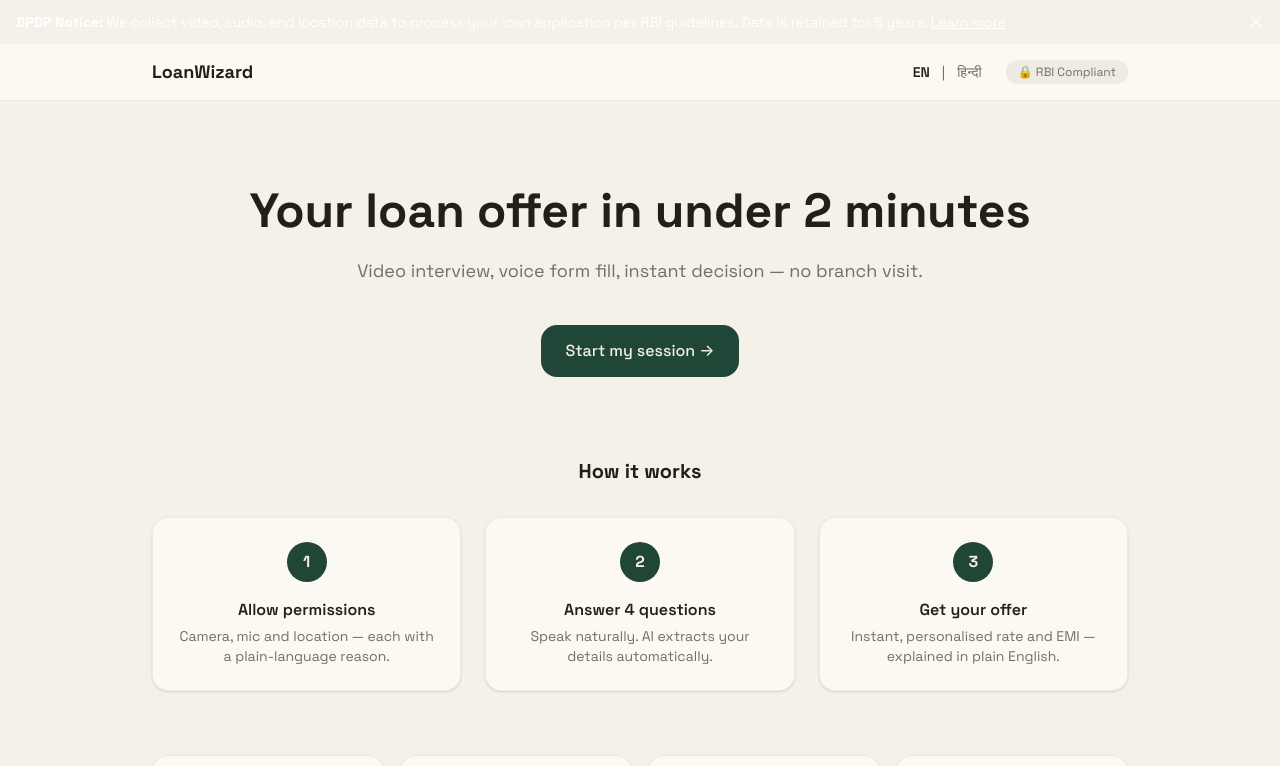
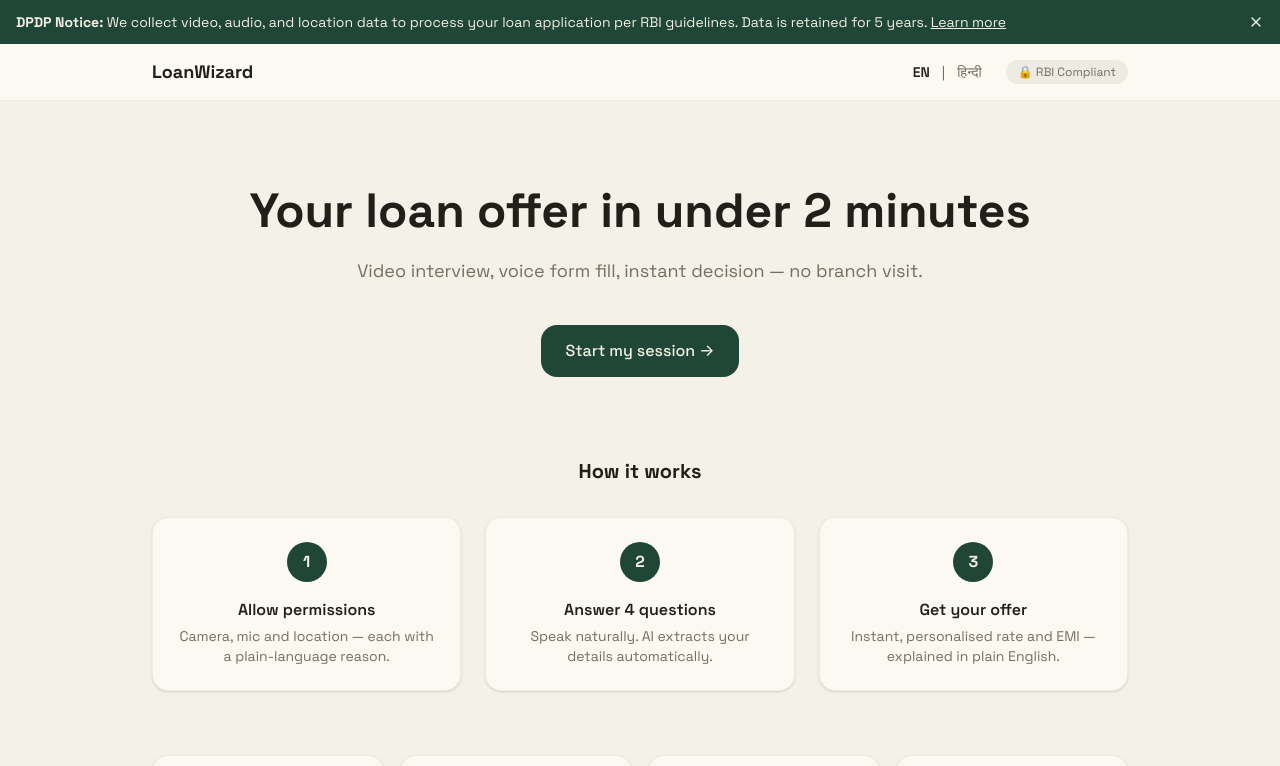
Before and after one commit to Pulkit7070/loan-wizard, a Next.js app in the folder apps/web/: page / in a window 1280 px wide. Shown: the top 766 px of the page. Built offline with nearby package versions, Linux system fonts and the light colour scheme; no server answers.

Commit message:
fix(web): swap undefined navy utility for brand token
The navy class was never defined under the Tailwind v4 token setup, so
elements using it rendered transparent. Point consent banner and form
panel at the CSS-variable brand colour instead.

```diff
--- a/apps/web/src/components/ConsentBanner.tsx
+++ b/apps/web/src/components/ConsentBanner.tsx
@@ -6,7 +6,7 @@ export function ConsentBanner() {
   const [open, setOpen] = useState(true);
   if (!open) return null;
   return (
-    <div className="bg-navy text-white text-sm px-4 py-3 flex items-center justify-between">
+    <div className="bg-(--color-brand) text-(--color-brand-fg) text-sm px-4 py-3 flex items-center justify-between">
       <span>
         <strong>DPDP Notice:</strong> We collect video, audio, and location data to process your
         loan application per RBI guidelines. Data is retained for 5 years.{' '}
--- a/apps/web/src/components/FormSidePanel.tsx
+++ b/apps/web/src/components/FormSidePanel.tsx
@@ -15,7 +15,7 @@ export function FormSidePanel({ form }: { form: Partial<FormData> }) {
 
   return (
     <div className="h-full flex flex-col gap-4 p-6 bg-white border-l border-gray-200">
-      <h2 className="text-lg font-semibold text-navy">Application Details</h2>
+      <h2 className="text-lg font-semibold text-(--color-brand)">Application Details</h2>
       <div className="flex flex-col gap-3">
         <AnimatePresence>
           {fields.map(({ key, label, format }) =>
@@ -27,7 +27,7 @@ export function FormSidePanel({ form }: { form: Partial<FormData> }) {
                 className="flex flex-col gap-0.5"
               >
                 <span className="text-xs text-gray-500 uppercase tracking-wide">{label}</span>
-                <span className="text-base font-medium text-navy capitalize">
+                <span className="text-base font-medium text-(--color-brand) capitalize">
                   {format ? format(form[key]) : String(form[key])}
                 </span>
               </motion.div>
```
